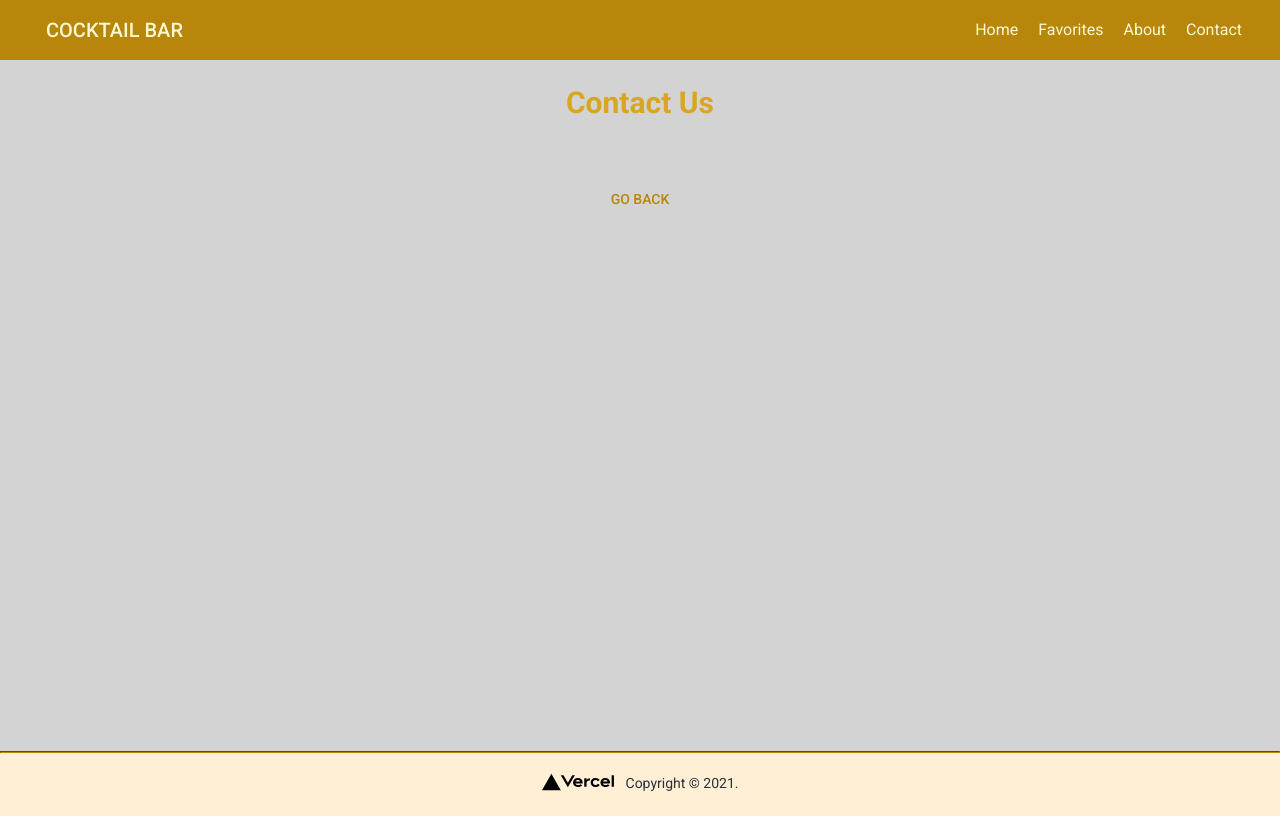
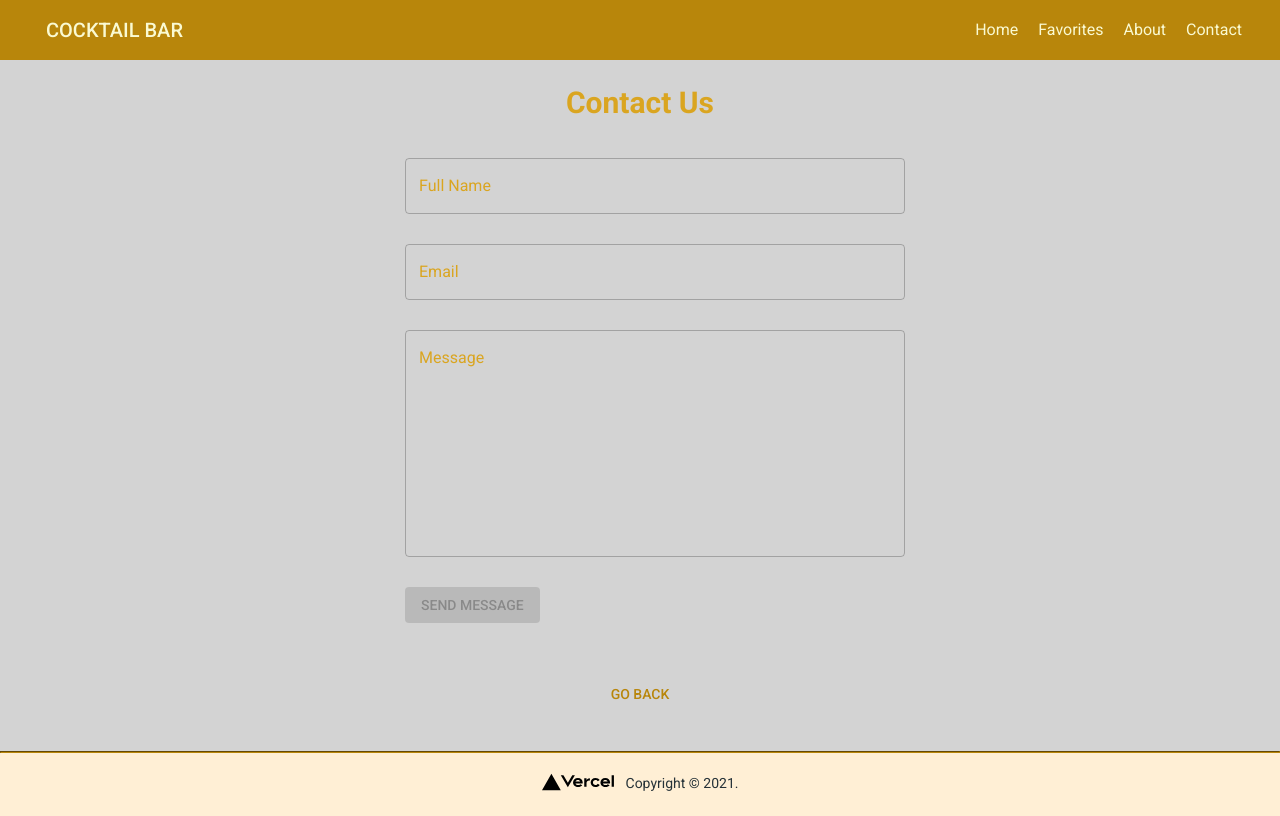
Before and after one commit to AliLop/Nextjs-MaterialUi-NextJs-React-Cypress-Jest-App, a Next.js app: page /contact in a window 1280 px wide. Built offline with nearby package versions, Linux system fonts and the light colour scheme.

Commit message:
Contact Form

```diff
--- /dev/null
+++ b/src/components/ContactForm.js
@@ -0,0 +1,93 @@
+import { Button, TextField, Box, Grid, Typography } from '@material-ui/core';
+import { useFormControls } from '../config/contactFormControls';
+
+const inputFieldValues = [
+  {
+    name: 'fullName',
+    label: 'Full Name',
+    id: 'my-name',
+  },
+  {
+    name: 'email',
+    label: 'Email',
+    id: 'my-email',
+  },
+  {
+    name: 'message',
+    label: 'Message',
+    id: 'my-message',
+    multiline: true,
+    rows: 10,
+  },
+];
+
+export const ContactForm = () => {
+  const {
+    handleInputValue,
+    handleFormSubmit,
+    formIsValid,
+    errors,
+    isHandleSuccess,
+  } = useFormControls();
+
+  if (isHandleSuccess) {
+    return (
+      <Grid container spacing={2} justifyContent="center">
+        <Box textAlign="center" my={6}>
+          <br />
+          <br />
+          <Typography sx={{ fontSize: '20px' }}>
+            Thank you for reaching out to us!
+          </Typography>
+          <br />
+          <br />
+          We will get back to you as soon as possible
+          <br />
+          <br />
+        </Box>
+      </Grid>
+    );
+  } else {
+    return (
+      <form
+        autoComplete="off"
+        onSubmit={handleFormSubmit}
+        style={{ maxWidth: '500px', margin: 'auto' }}
+      >
+        {inputFieldValues.map((inputFieldValue, index) => {
+          return (
+            <TextField
+              id="outlined-basic"
+              label="Outlined"
+              variant="outlined"
+              style={{ margin: '15px' }}
+              key={index}
+              onChange={handleInputValue}
+              onBlur={handleInputValue}
+              name={inputFieldValue.name}
+              label={inputFieldValue.label}
+              error={errors ? false : true}
+              multiline={inputFieldValue.multiline ?? false}
+              fullWidth
+              rows={inputFieldValue.rows ?? 1}
+              autoComplete="none"
+              {...(errors[inputFieldValue.name] && {
+                error: true,
+                helperText: errors[inputFieldValue.name],
+              })}
+            />
+          );
+        })}
+        <Button
+          variant="contained"
+          type="submit"
+          color="secondary"
+          disabled={!formIsValid()}
+          style={{ margin: '15px' }}
+        >
+          Send Message
+        </Button>
+      </form>
+    );
+  }
+};
--- /dev/null
+++ b/src/config/contactFormControls.js
@@ -0,0 +1,101 @@
+import { useState } from 'react';
+
+const PostContactForm = async (values, successCallback, errorCallback) => {
+  console.log(values);
+  if (true) successCallback();
+  else errorCallback();
+};
+
+const initialFormValues = {
+  fullName: '',
+  email: '',
+  message: '',
+  formSubmitted: false,
+  success: false,
+};
+
+export const useFormControls = () => {
+  const [values, setValues] = useState(initialFormValues);
+  const [errors, setErrors] = useState({});
+  const [isHandleSuccess, setIsHandleSuccess] = useState(false);
+  const validate = (fieldValues = values) => {
+    let temp = { ...errors };
+
+    if ('fullName' in fieldValues)
+      temp.fullName = fieldValues.fullName.trim()
+        ? ''
+        : 'This field is required.';
+
+    if ('email' in fieldValues) {
+      temp.email = fieldValues.email.trim() ? '' : 'This field is required.';
+      if (fieldValues.email)
+        temp.email = /^[^@\s]+@[^@\s]+\.[^@\s]+$/.test(fieldValues.email.trim())
+          ? ''
+          : 'Email is not valid.';
+    }
+
+    if ('message' in fieldValues)
+      temp.message =
+        fieldValues.message.trim().length !== 0
+          ? ''
+          : 'This field is required.';
+
+    setErrors({
+      ...temp,
+    });
+  };
+
+  const handleInputValue = (e) => {
+    const { name, value } = e.target;
+    setValues({
+      ...values,
+      [name]: value.trim(),
+    });
+    validate({ [name]: value });
+  };
+
+  const handleSuccess = () => {
+    setValues({
+      fullName: '',
+      email: '',
+      message: '',
+      formSubmitted: true,
+      success: true,
+    });
+    setIsHandleSuccess(true);
+  };
+
+  const handleError = () => {
+    setValues({
+      ...initialFormValues,
+      formSubmitted: true,
+      success: false,
+    });
+  };
+
+  const formIsValid = (fieldValues = values) => {
+    const isValid =
+      fieldValues.fullName &&
+      fieldValues.email &&
+      fieldValues.message &&
+      Object.values(errors).every((x) => x === '');
+
+    return isValid;
+  };
+
+  const handleFormSubmit = async (e) => {
+    e.preventDefault();
+    if (formIsValid()) {
+      await PostContactForm(values, handleSuccess, handleError);
+    }
+  };
+
+  return {
+    values,
+    errors,
+    isHandleSuccess,
+    handleInputValue,
+    handleFormSubmit,
+    formIsValid,
+  };
+};
--- a/src/pages/contact.js
+++ b/src/pages/contact.js
@@ -1,6 +1,7 @@
 import { Container, Box, Button } from '@material-ui/core';
 import { useRouter } from 'next/router';
 import Header from '../components/Header';
+import { ContactForm } from '../components/ContactForm';
 
 function Contact() {
   const router = useRouter();
@@ -9,8 +10,8 @@ function Contact() {
     <>
       <Container>
         <Header subtitle="Contact Us" />
-        <div style={{ display: 'flex', justifyContent: 'center' }}>
-          <Box m={4}>
+        <ContactForm />
+        <Box m={4} sx={{ display: 'flex', justifyContent: 'center' }}>
           <Button
             onClick={() => router.back()}
             style={{ padding: '20px', color: '#B8860B' }}
@@ -18,7 +19,6 @@ function Contact() {
             Go back
           </Button>
         </Box>
-        </div>
       </Container>
     </>
   );
```
Lines whose indentation alone changed are shown as unchanged.
